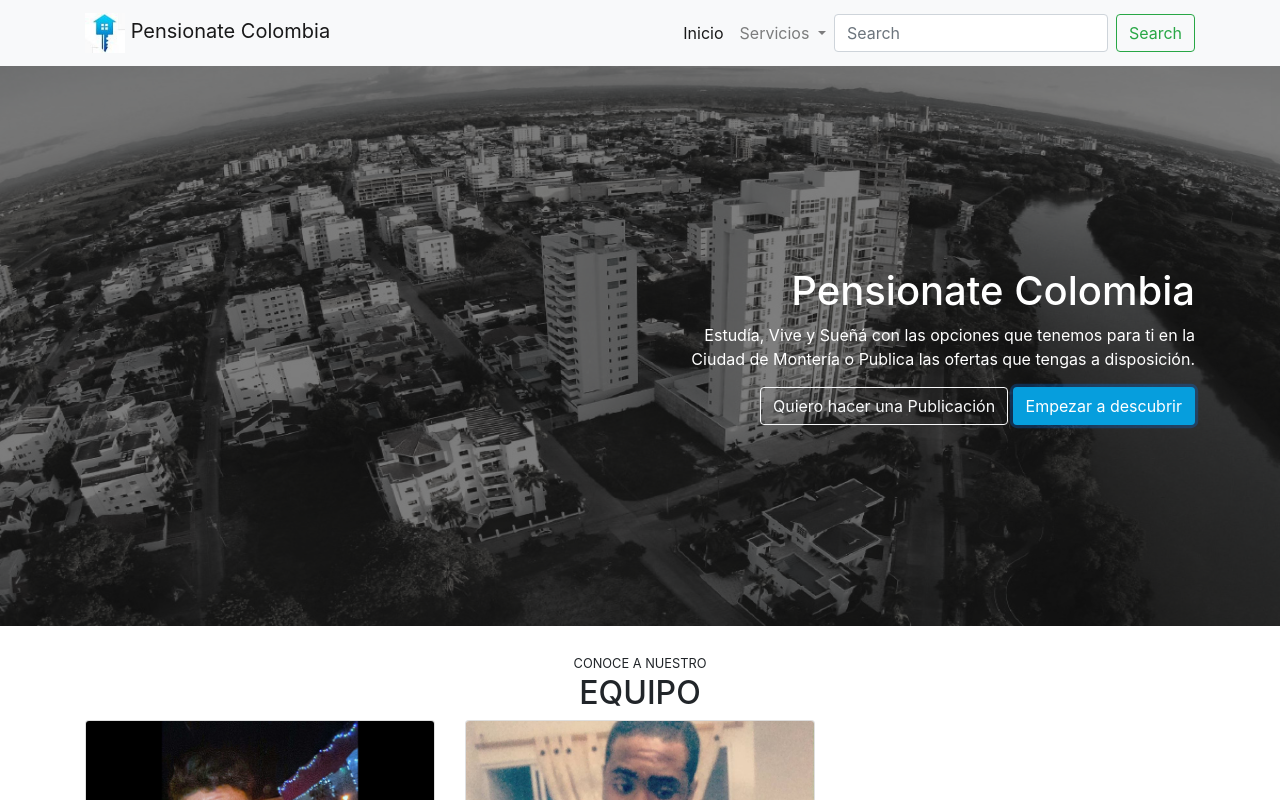
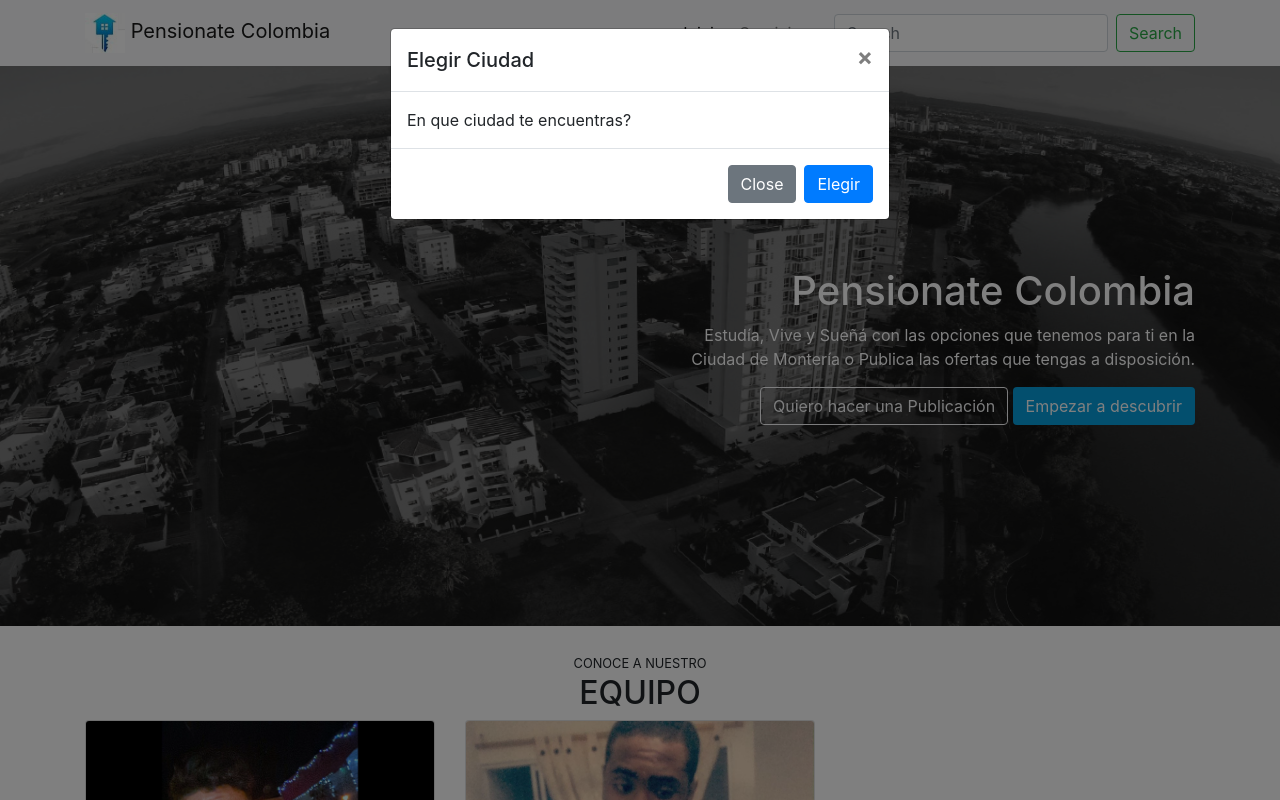
Before and after one commit to sergiiop/Landing, a plain HTML site: page index.html in a window 1280 px wide. Both pictures are taken after a click on the button "Empezar a descubrir". Shown: the top 800 px of the page. Drawn offline with nearby package versions, Linux system fonts and the light colour scheme.

Commit message:
Agregando Modal

```diff
--- a/index.html
+++ b/index.html
@@ -72,7 +72,7 @@
                             las ofertas que tengas a disposición.
                           </p>
                           <a href="#" class="btn btn-outline-light">Quiero hacer una Publicación</a>
-                          <button type="button" class="btn btn-pensionate">Empezar a descubrir</button>
+                          <button type="button" class="btn btn-pensionate" data-toggle="modal" data-target="#modalCiudad">Empezar a descubrir</button>
                         </div>
                     </div>
                 </div>
@@ -166,21 +166,21 @@
       </footer>
       <!-- Footer -->
       <!-- Modal -->
-      <div class="modal fade" id="modalCompra" tabindex="-1" role="dialog" aria-labelledby="exampleModalLabel" aria-hidden="true">
+      <div class="modal fade" id="modalCiudad" tabindex="-1" role="dialog" aria-labelledby="exampleModalLabel" aria-hidden="true">
           <div class="modal-dialog" role="document">
             <div class="modal-content">
               <div class="modal-header">
-                <h5 class="modal-title" id="exampleModalLabel">Modal title</h5>
+                <h5 class="modal-title" id="exampleModalLabel">Elegir Ciudad</h5>
                 <button type="button" class="close" data-dismiss="modal" aria-label="Close">
                   <span aria-hidden="true">&times;</span>
                 </button>
               </div>
               <div class="modal-body">
-                ...
+                En que ciudad te encuentras?
               </div>
               <div class="modal-footer">
                 <button type="button" class="btn btn-secondary" data-dismiss="modal">Close</button>
-                <button type="button" class="btn btn-primary">Save changes</button>
+                <button type="button" class="btn btn-primary">Elegir</button>
               </div>
             </div>
           </div>
```
